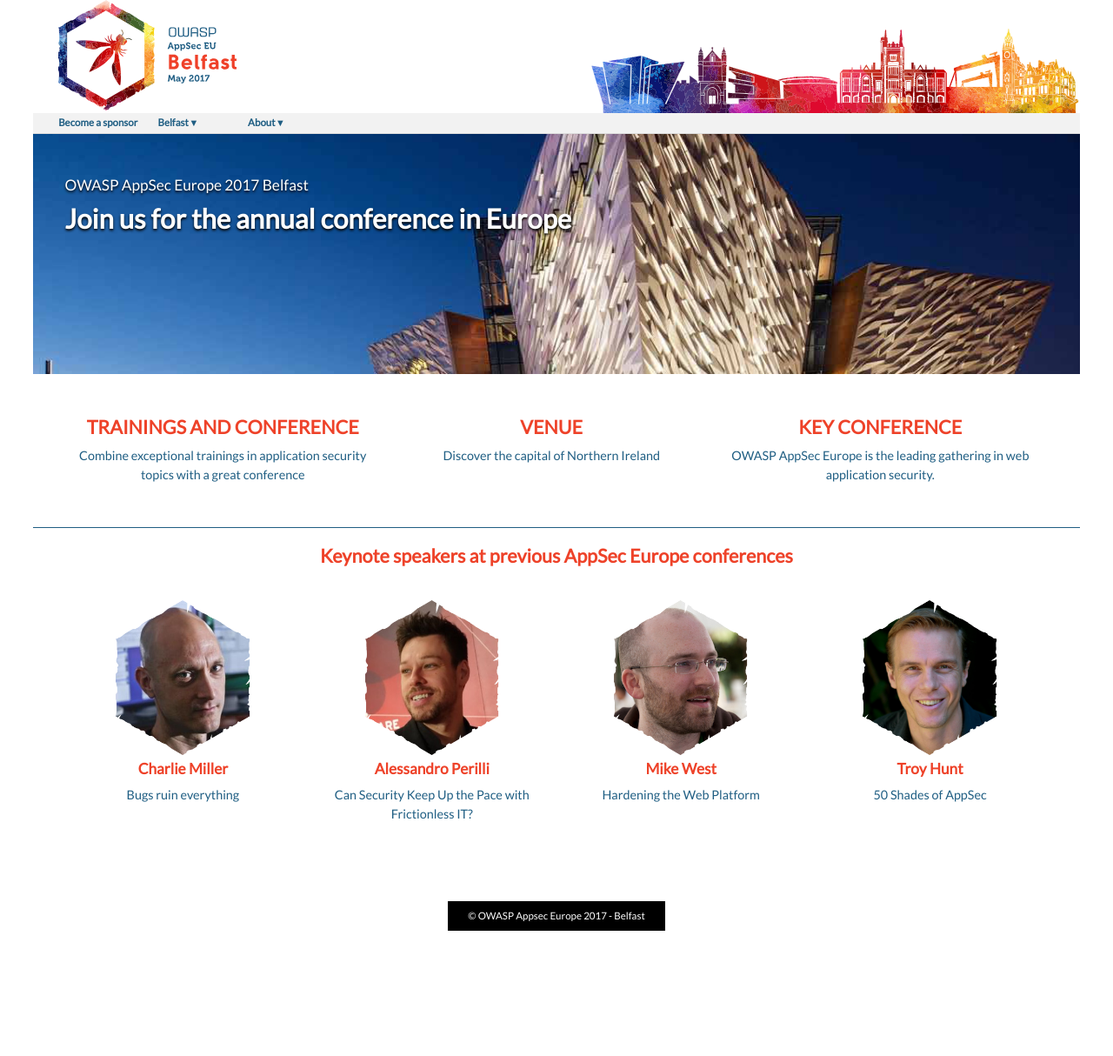
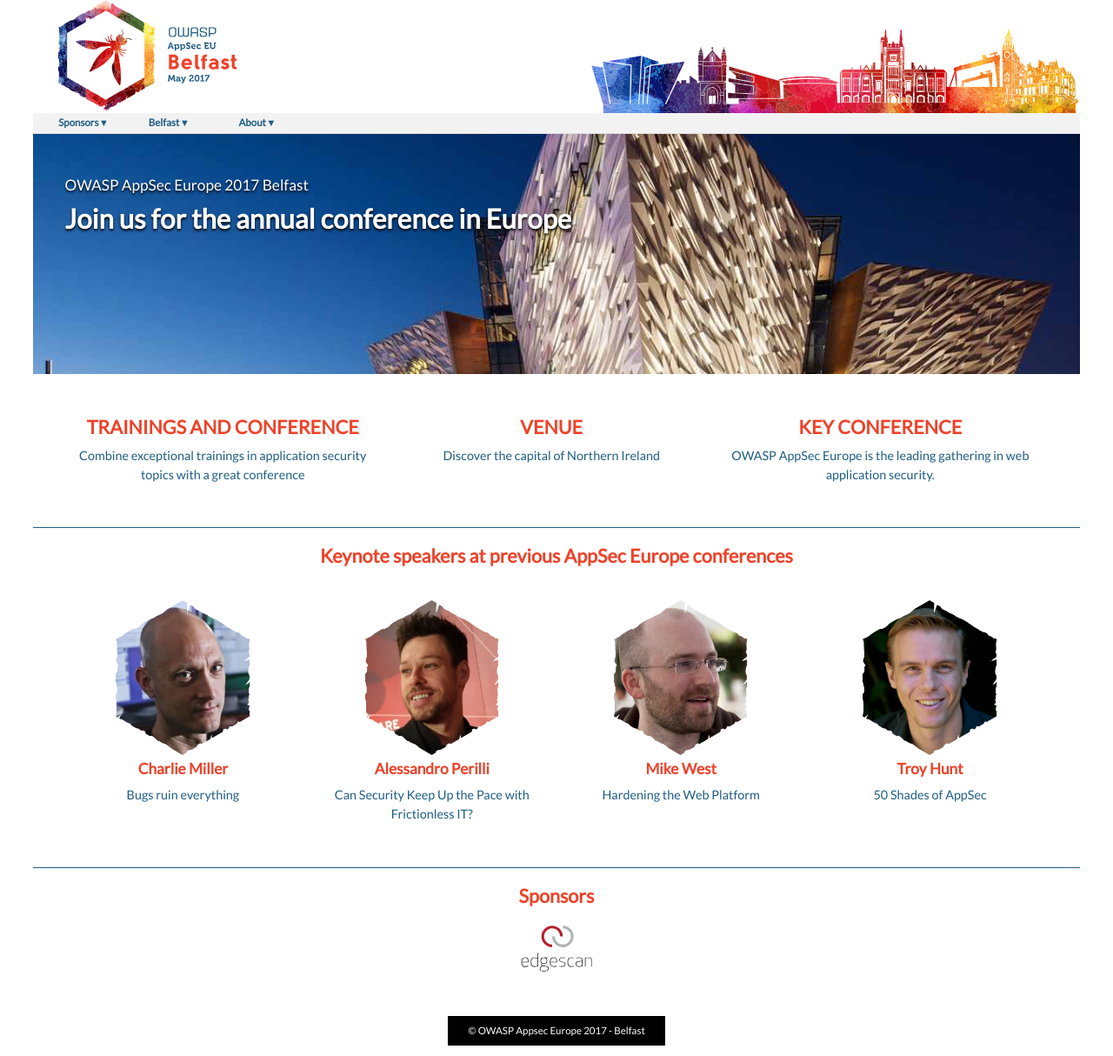
Before and after one commit to OWASP/AppSecEurope2017, a Jekyll site: the page built from index.html, in a window 1280 px wide. Shown: the whole page at 87% size. Built offline with Jekyll 4.4.1, drawn with Linux system fonts in a browser that asks for light colours; before the commit the page ends 1082 px from its top, so only the background shows below that.

Commit message:
Sponsoring

```diff
--- a/_data/sponsors.yml
+++ b/_data/sponsors.yml
@@ -1,2 +1,2 @@
-- logo: /assets/images/sponsors/edgescan.png
+- logo: edgescan.svg
   name: edgescan
--- a/assets/css/style.scss
+++ b/assets/css/style.scss
@@ -230,6 +230,7 @@
 
 	img.content {
 		 max-width: 100%;
+		 margin: 1em 0em;
 	}
 
 	em {
@@ -266,6 +267,23 @@
 			}
 		}
 	}
+
+	.sponsors {
+		display: flex;
+		flex-wrap: wrap;
+		list-style: none;
+		margin: 0;
+		justify-content: space-around;
+
+		img {
+			width: 50%;
+			max-width: 150px;
+			max-height: 150px;
+			height: auto;
+		}
+	}
+
+
 
 	.sellingpoints {
 		color: $blue;
@@ -356,6 +374,7 @@
 	width: 100%;
 	max-width: 800px;
 	height: 450px;
+	margin: 1em 0em;
 }
 
 
--- a/index.html
+++ b/index.html
@@ -34,7 +34,12 @@
     {% endfor %}
   </ul>
 
+<hr>
 
-
-
+  <h2 style="text-align: center">Sponsors</h2>
+  <div class="sponsors">
+  {% for sponsor in site.data.sponsors %}
+    <image src="/assets/images/sponsors/{{sponsor.logo}}" viewBox="0 0 100 100">
+  {% endfor %}
+  </div>
 </div>
```
Also changed, not shown: _data/menus.yml (+6 -2 lines), sponsors.md (added, +10 -0 lines), assets/images/sponsors/edgescan.svg (added).
